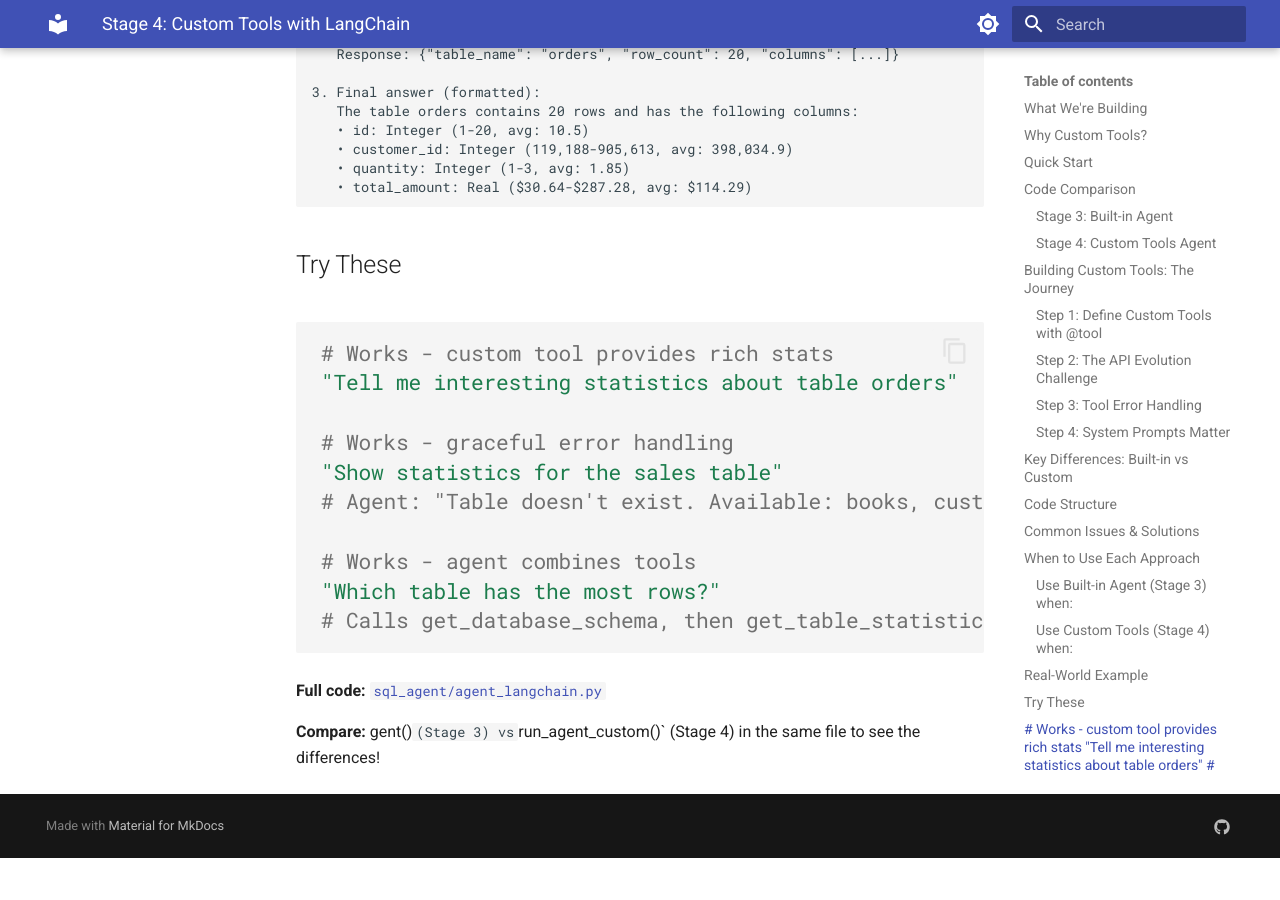
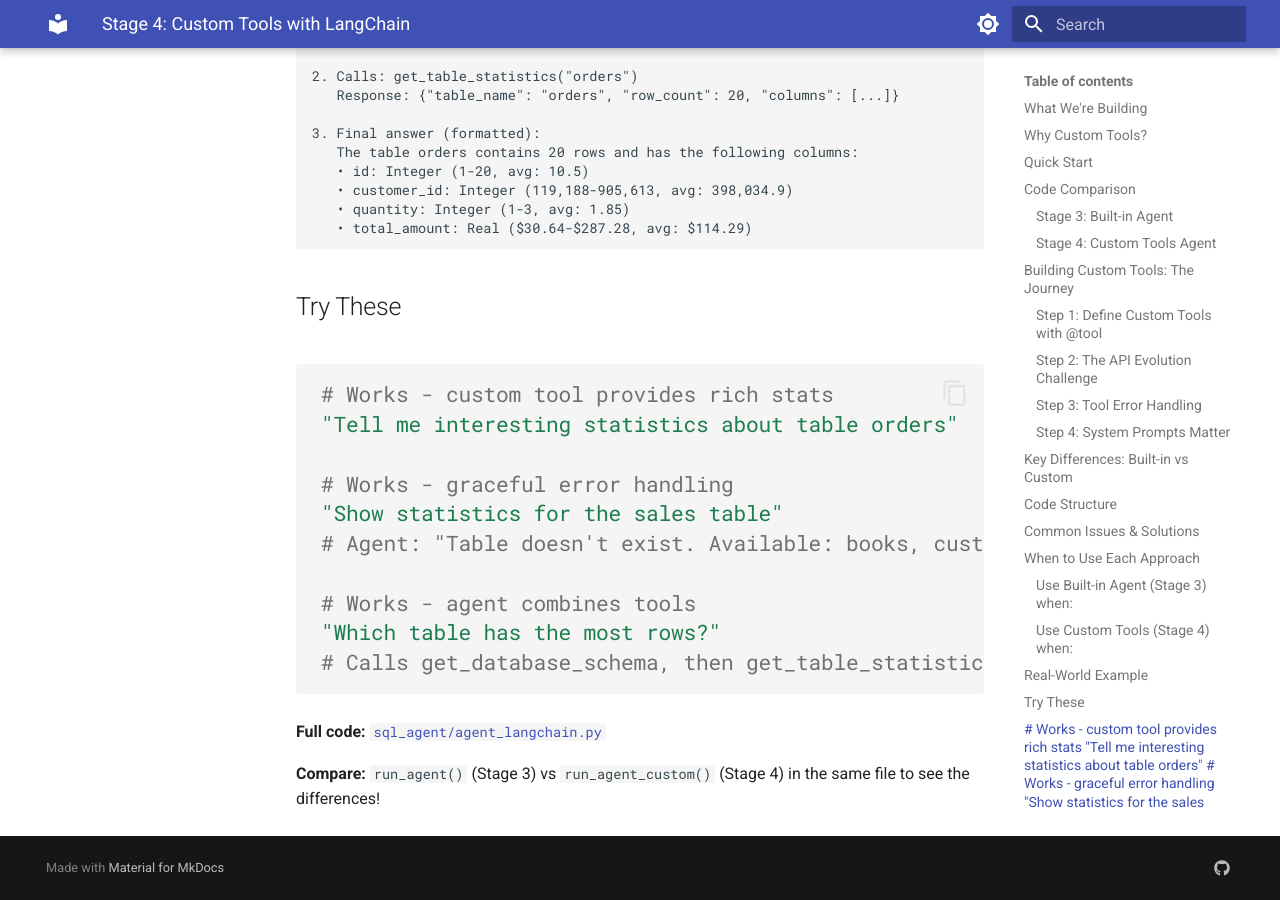
Before and after one commit to chidamnat/buildAgents, an MkDocs documentation site: the page built from docs/tutorial/stage4-custom-tools.md, in a window 1280 px wide and 900 px high, scrolled down 6955 px. Built offline with MkDocs 1.6.1 and Material for MkDocs 9.7.7, drawn with Linux system fonts in a browser that asks for light colours; before the commit the page ends 7813 px from its top, so only the background shows below that.

Commit message:
stage 4 docs updated

````diff
--- a/docs/tutorial/stage4-custom-tools.md
+++ b/docs/tutorial/stage4-custom-tools.md
@@ -123,6 +123,7 @@ def get_table_statistics(table_name: str) -> str:
 
 ### Step 2: The API Evolution Challenge
 After few attempts at fumbling with older LangChain API, the newest one works with `create_agent`
+
 **What Actually Works:**
 ```python
 from langchain.agents import create_agent
@@ -333,4 +334,4 @@ answer = result["messages"][-1].content
 
 **Full code:** [`sql_agent/agent_langchain.py`](../../sql_agent/agent_langchain.py)
 
-**Compare:** gent()` (Stage 3) vs `run_agent_custom()` (Stage 4) in the same file to see the differences!
+**Compare:** `run_agent()` (Stage 3) vs `run_agent_custom()` (Stage 4) in the same file to see the differences!
````
